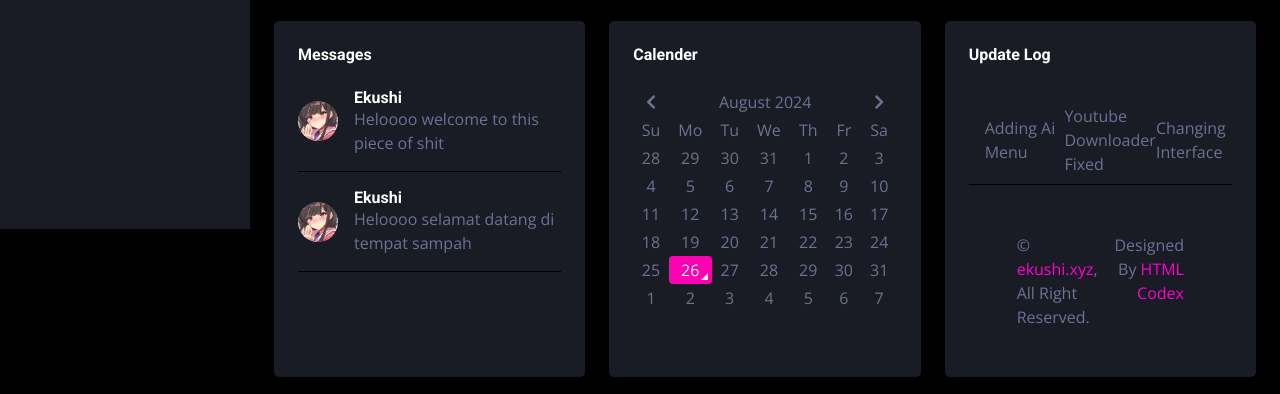
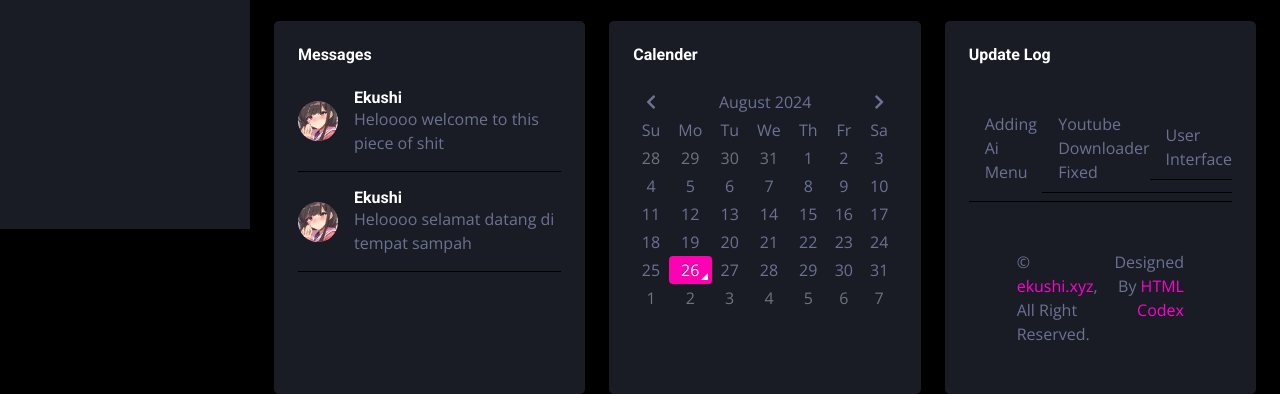
Before and after one commit to ExyXyz/e, a plain HTML site: page index.html in a window 1280 px wide. Shown: the part 571-965 px from the top of the page. Drawn offline with nearby package versions, Linux system fonts and the light colour scheme; no server answers.

Commit message:
Update index.html

```diff
--- a/index.html
+++ b/index.html
@@ -184,10 +184,18 @@
                     <div class="w-100 ms-3">
                         <div class="d-flex w-100 align-items-center justify-content-between">
                             <span>Adding Ai Menu</span>
-                            <div class="d-flex w-100 align-items-center justify-content-between">
+                        </div>
+                   </div>
+                <div class="d-flex align-items-center border-bottom py-2">
+                    <div class="w-100 ms-3">
+                        <div class="d-flex w-100 align-items-center justify-content-between">
                             <span>Youtube Downloader Fixed</span>
-                                <div class="d-flex w-100 align-items-center justify-content-between">
-                            <span>Changing Interface</span>
+                        </div>
+                   </div>
+                <div class="d-flex align-items-center border-bottom py-2">
+                    <div class="w-100 ms-3">
+                        <div class="d-flex w-100 align-items-center justify-content-between">
+                            <span>User Interface</span>
                         </div>
                     </div>
                 </div>
```
